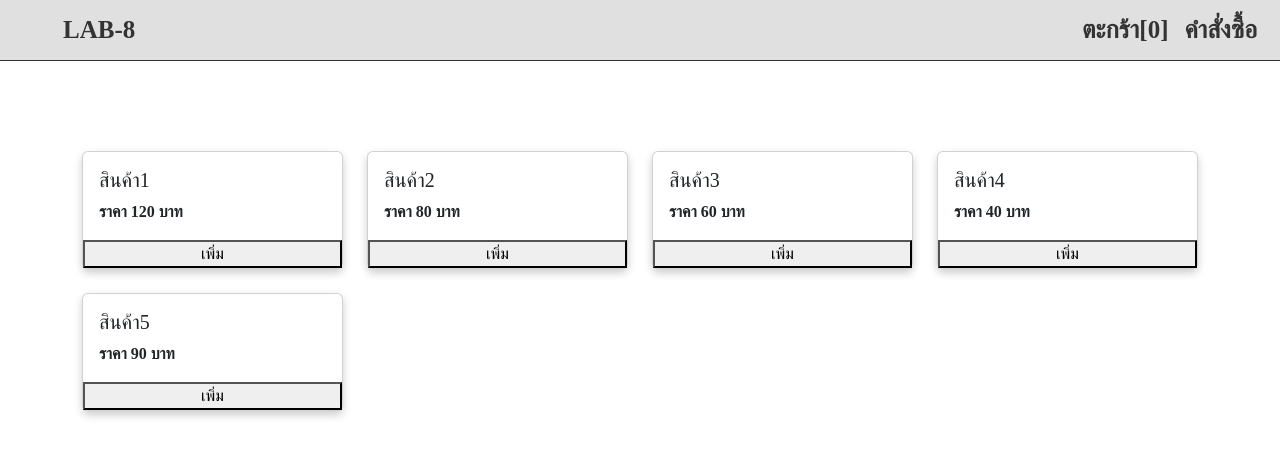
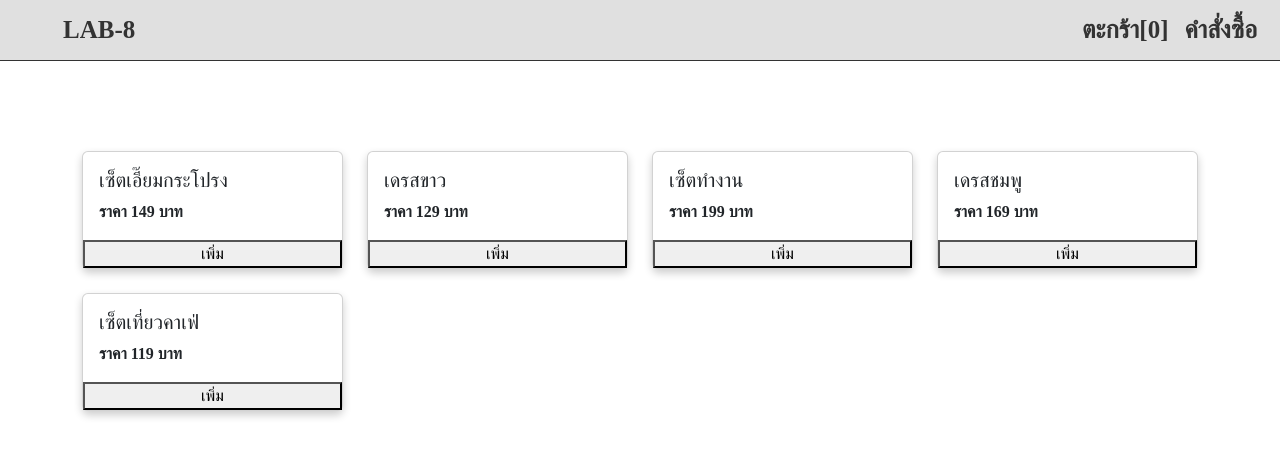
Before and after one commit to Chutikan320/lab8-320, a Vue app: page / in a window 1280 px wide. Shown: the top 456 px of the page. Built offline with nearby package versions, Linux system fonts and the light colour scheme; a web font is replaced by a local one.

Commit message:
Update counter.js

```diff
--- a/src/stores/counter.js
+++ b/src/stores/counter.js
@@ -4,11 +4,11 @@ import { defineStore } from 'pinia'
 export const menuStore = defineStore('menu', () => {
 
   const menu = ref([
-    { name: 'สินค้า1 ', img: '', price: 120 },
-    { name: ' สินค้า2 ', img: '', price: 80 },
-    { name: ' สินค้า3 ', img: '', price: 60 },
-    { name: 'สินค้า4 ', img: '', price: 40 },
-    { name: ' สินค้า5 ', img: '', price: 90 },
+    { name: 'เซ็ตเอี๊ยมกระโปรง', img: 'https://www.google.com/url?sa=i&url=https%3A%2F%2Fpantip.com%2Ftopic%2F31184411&psig=AOvVaw0EKo1rrYp1tRi0llp-Dsav&ust=1696868203793000&source=images&cd=vfe&opi=89978449&ved=0CBEQjRxqFwoTCIjz0uns5oEDFQAAAAAdAAAAABAH', price: 149 },
+    { name: 'เดรสขาว', img: 'https://www.google.com/url?sa=i&url=http%3A%2F%2Fwww.dreamshopbysiwa.com%2Fproduct%2F112%2Fsiwa082-%25E0%25B8%258A%25E0%25B8%25B8%25E0%25B8%2594%25E0%25B9%2580%25E0%25B8%2594%25E0%25B8%25A3%25E0%25B8%25AA%25E0%25B8%25A5%25E0%25B8%25B9%25E0%25B8%2581%25E0%25B9%2584%25E0%25B8%25A1%25E0%25B9%2589&psig=AOvVaw1anSNqSRWhECY9k2QA57OU&ust=1696868313235000&source=images&cd=vfe&opi=89978449&ved=0CBEQjRxqFwoTCLjLuJ7t5oEDFQAAAAAdAAAAABAE', price: 129 },
+    { name: 'เซ็ตทำงาน', img: 'https://www.google.com/url?sa=i&url=https%3A%2F%2Ftubtimbeautyplus.com%2Fproduct%2F%25E0%25B8%258A%25E0%25B8%25B8%25E0%25B8%2594%25E0%25B9%2580%25E0%25B8%2594%25E0%25B8%25A3%25E0%25B8%25AA%25E0%25B8%25AA%25E0%25B8%25B5%25E0%25B8%258A%25E0%25B8%25A1%25E0%25B8%259E%25E0%25B8%25B9-%25E0%25B8%2587%25E0%25B8%25B2%25E0%25B8%2599%25E0%25B9%2580%25E0%25B8%2581%25E0%25B8%25B2%25E0%25B8%25AB%25E0%25B8%25A5%25E0%25B8%25B5%2F&psig=AOvVaw30MycDGSPSbssDAhwZ77nk&ust=1696868424349000&source=images&cd=vfe&opi=89978449&ved=0CBEQjRxqFwoTCJjF5NLt5oEDFQAAAAAdAAAAABAJ', price: 199 },
+    { name: 'เดรสชมพู', img: 'https://www.google.com/url?sa=i&url=https%3A%2F%2Ftubtimbeautyplus.com%2Fproduct%2Fhigh-quality-french-dress-%25E0%25B9%2580%25E0%25B8%2594%25E0%25B8%25A3%25E0%25B8%25AA%25E0%25B8%258A%25E0%25B8%25A1%25E0%25B8%259E%25E0%25B8%25B9%25E0%25B8%25AA%25E0%25B9%2584%25E0%25B8%2595%25E0%25B8%25A5%25E0%25B9%258C%25E0%25B8%259D%25E0%25B8%25A3%25E0%25B8%25B1%25E0%25B9%2588%25E0%25B8%2587%25E0%25B9%2580%2F&psig=AOvVaw1anSNqSRWhECY9k2QA57OU&ust=1696868313235000&source=images&cd=vfe&opi=89978449&ved=0CBEQjRxqFwoTCLjLuJ7t5oEDFQAAAAAdAAAAABAJ', price: 169 },
+    { name: 'เซ็ตเที่ยวคาเฟ่', img: 'https://www.google.com/url?sa=i&url=https%3A%2F%2Fwww.lazada.co.th%2Fproducts%2Flaz-nigori-2022-i4238364523.html&psig=AOvVaw30MycDGSPSbssDAhwZ77nk&ust=1696868424349000&source=images&cd=vfe&opi=89978449&ved=0CBEQjRxqFwoTCJjF5NLt5oEDFQAAAAAdAAAAABAE', price: 119 },
 
 
   ]);
```
